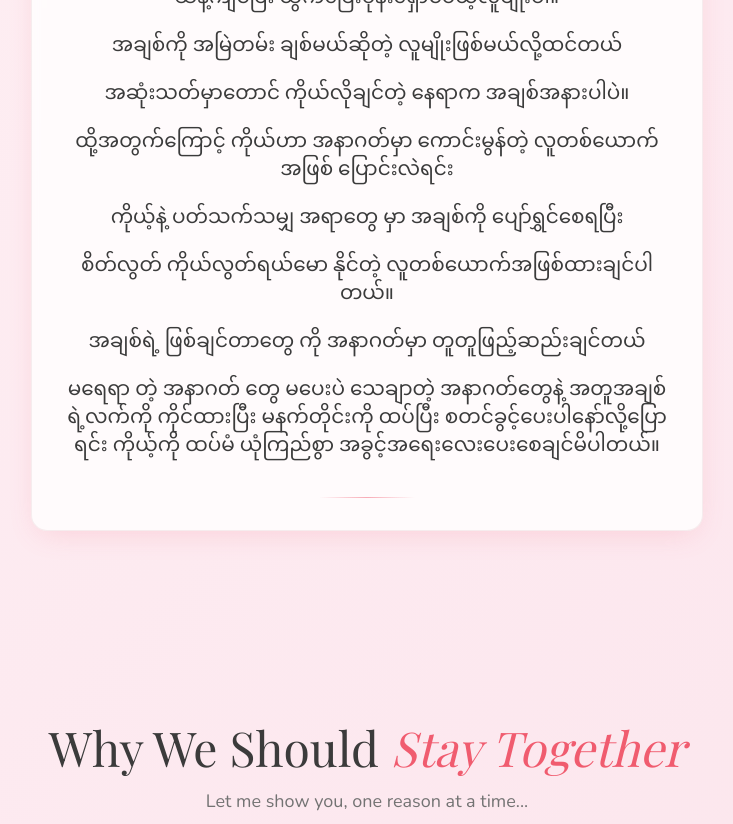
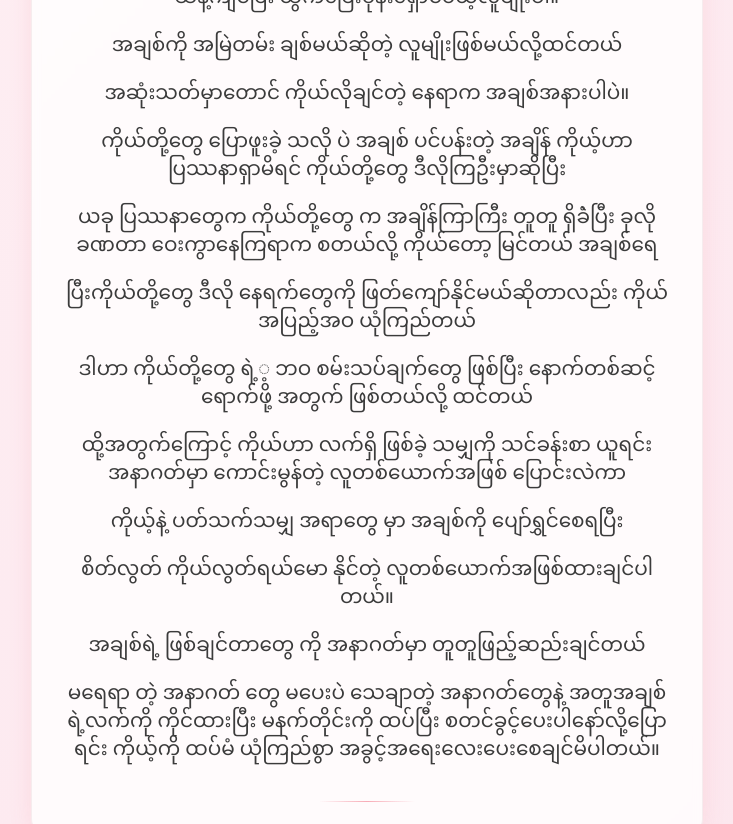
Before and after one commit to ThantSPhyoe/apologize, a Next.js app: page / in a window 1280 px wide. Shown: the part 1720-2544 px from the top of the page, without its empty margins (273-1006 px from the left). Built offline with nearby package versions, Linux system fonts and the light colour scheme; a web font is replaced by a local one.

Commit message:
update စာ

```diff
--- a/src/components/apology-section.tsx
+++ b/src/components/apology-section.tsx
@@ -37,7 +37,11 @@ const ApologySection = () => {
     "ကိုယ့်ရဲ့ မသိစိတ်တွေဟာ အတင်းအကြပ်မေ့ဖို့ကြိုးစားနေခြင်းတွေကို ဆန့်ကျင်ပြီး ထွက်ပြေးပုန်းရှောင်မယ့်လူမျိုးပါ။",
     "အချစ်ကို အမြဲတမ်း ချစ်မယ်ဆိုတဲ့ လူမျိုးဖြစ်မယ်လို့ထင်တယ်",
     "အဆုံးသတ်မှာတောင် ကိုယ်လိုချင်တဲ့ နေရာက အချစ်အနားပါပဲ။",
-    "ထို့အတွက်ကြောင့် ကိုယ်ဟာ အနာဂတ်မှာ ကောင်းမွန်တဲ့ လူတစ်ယောက်အဖြစ် ပြောင်းလဲရင်း",
+    "ကိုယ်တို့တွေ ပြောဖူးခဲ့ သလို ပဲ အချစ် ပင်ပန်းတဲ့ အချိန် ကိုယ့်ဟာ ပြဿနာရှာမိရင် ကိုယ်တို့တွေ ဒီလိုကြဦးမှာဆိုပြီး",
+    "ယခု ပြဿနာတွေက ကိုယ်တို့တွေ က အချိန်ကြာကြီး တူတူ ရှိခဲံပြီး ခုလို ခဏတာ ဝေးကွာနေကြရာက စတယ်လို့ ကိုယ်တော့ မြင်တယ် အချစ်ရေ",
+    "ပြီးကိုယ်တို့တွေ ဒီလို နေရက်တွေကို ဖြတ်ကျော်နိုင်မယ်ဆိုတာလည်း ကိုယ် အပြည့်အဝ ယုံကြည်တယ်",
+    "ဒါဟာ ကိုယ်တို့တွေ ရဲ့့ ဘဝ စမ်းသပ်ချက်တွေ ဖြစ်ပြီး နောက်တစ်ဆင့်ရောက်ဖို့ အတွက် ဖြစ်တယ်လို့ ထင်တယ်",
+    "ထို့အတွက်ကြောင့် ကိုယ်ဟာ လက်ရှိ ဖြစ်ခဲ့ သမျှကို သင်ခန်းစာ ယူရင်း အနာဂတ်မှာ ကောင်းမွန်တဲ့ လူတစ်ယောက်အဖြစ် ပြောင်းလဲကာ",
     "ကိုယ့်နဲ့ ပတ်သက်သမျှ အရာတွေ မှာ အချစ်ကို ပျော်ရွှင်စေရပြီး",
     "စိတ်လွတ် ကိုယ်လွတ်ရယ်မော နိုင်တဲ့ လူတစ်ယောက်အဖြစ်ထားချင်ပါတယ်။",
     "အချစ်ရဲ့ ဖြစ်ချင်တာတွေ ကို အနာဂတ်မှာ တူတူဖြည့်ဆည်းချင်တယ်",
```
